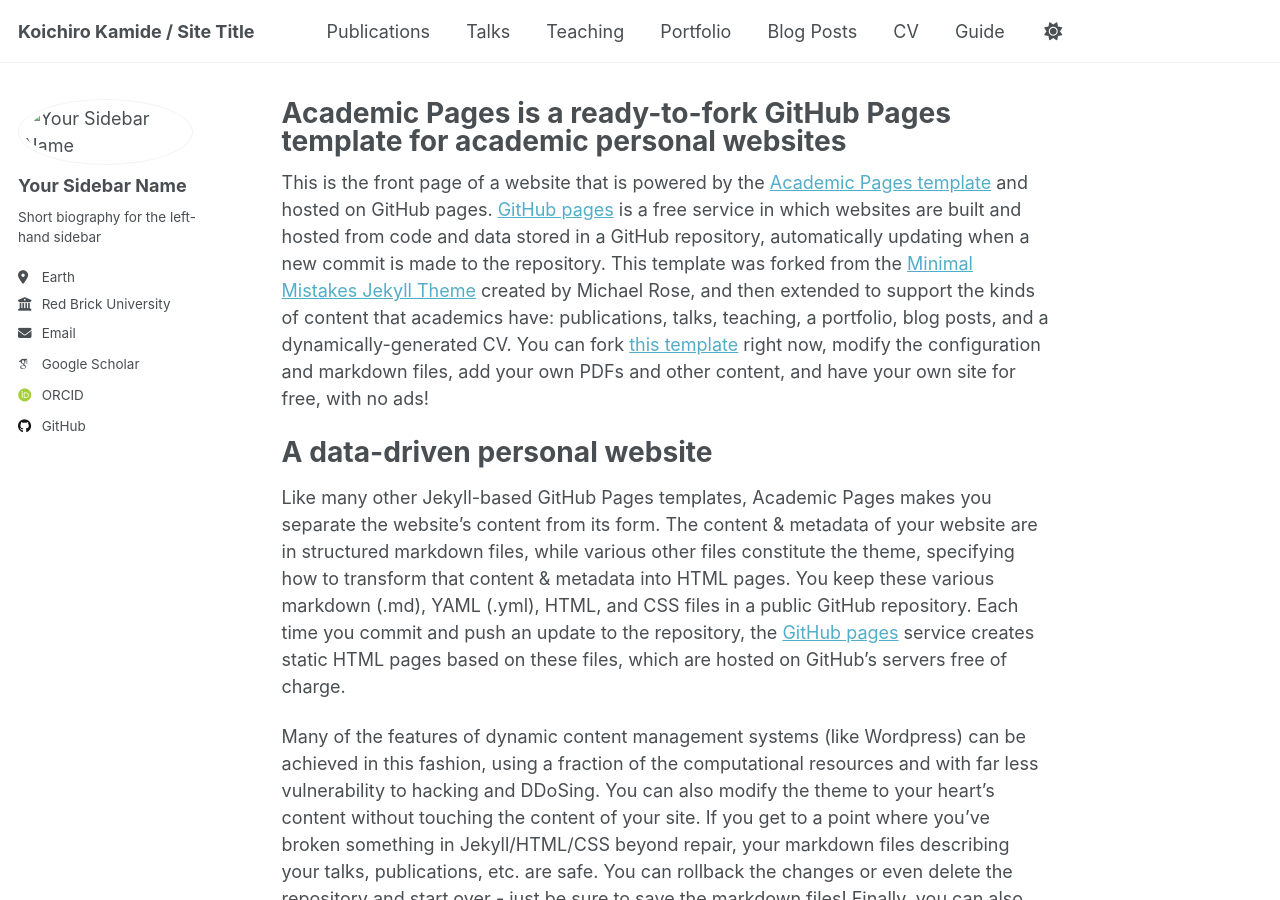
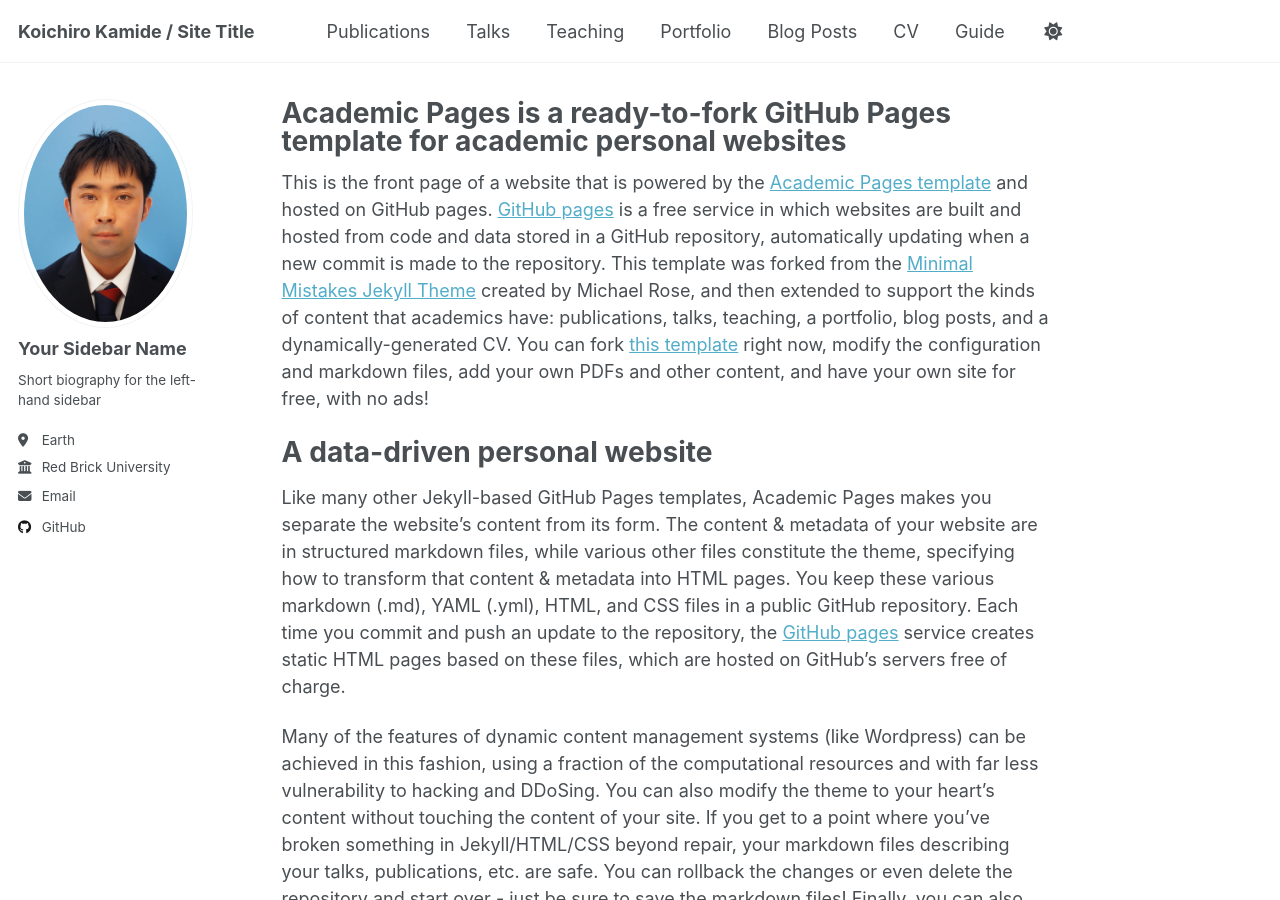
Before and after one commit to koichiro-kamide/koichiro-kamide.github.io, a Jekyll site: the page built from _pages/about.md, in a window 1280 px wide and 900 px high. Built offline with Jekyll 4.4.1, drawn with Linux system fonts in a browser that asks for light colours; some web fonts are replaced.

Commit message:
change photo

```diff
--- a/_config.yml
+++ b/_config.yml
@@ -22,7 +22,7 @@ repository               : "koichiro-kamide/koichiro-kamide.github.io"
 #               Additional customization can be done by editing /_includes/author-profile.html
 author:
   # Biographic information
-  avatar           : "images/photo-koichiro.jpg"
+  avatar           : "photo-koichiro.jpg"
   name             : "Your Sidebar Name"
   pronouns         : # example: "she/her"
   bio              : "Short biography for the left-hand sidebar"
@@ -34,9 +34,9 @@ author:
   # Academic websites
   academia         : # URL
   arxiv            : # URL - Update with the correct link to your profile
-  googlescholar    : "https://scholar.google.com/citations?user=PS_CX0AAAAAJ"
+  googlescholar    : # "https://scholar.google.com/citations?user=PS_CX0AAAAAJ"
   impactstory      : # URL
-  orcid            : "http://orcid.org/yourorcidurl"
+  orcid            : # "http://orcid.org/yourorcidurl"
   semantic         : # URL
   pubmed           : # "https://www.ncbi.nlm.nih.gov/pubmed/?term=john+snow"
   researchgate     : # URL
@@ -46,7 +46,7 @@ author:
   bitbucket        : # Username - Update with your username on the site
   codepen          : # Username
   dribbble         : # Username
-  github           : "https://github.com/koichiro-kamide"
+  github           : "koichiro-kamide"
   kaggle           : # Username
   stackoverflow    : # User number or user number and name (i.e., use "1" or "1/jeff-atwood")
 
```
